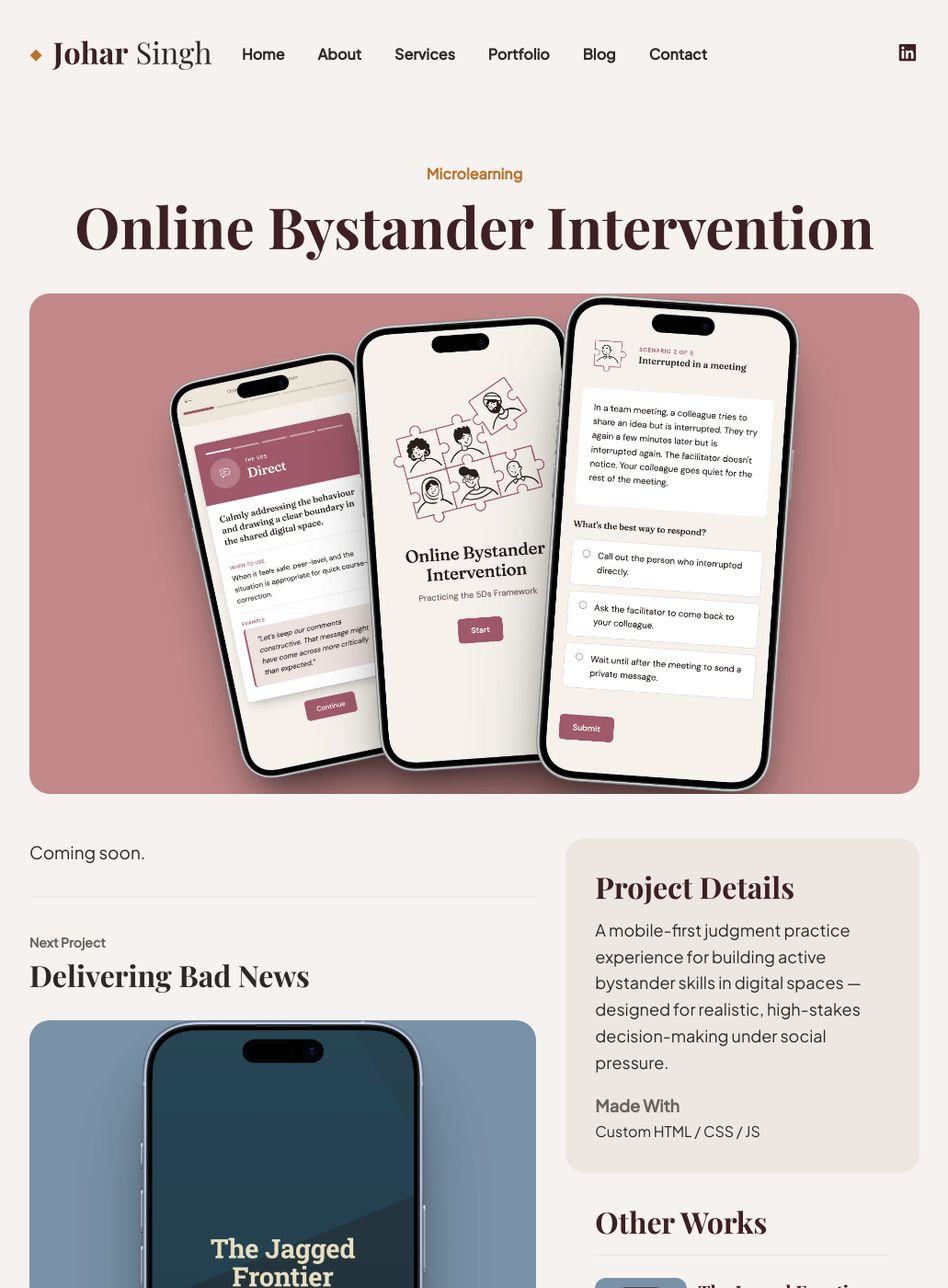
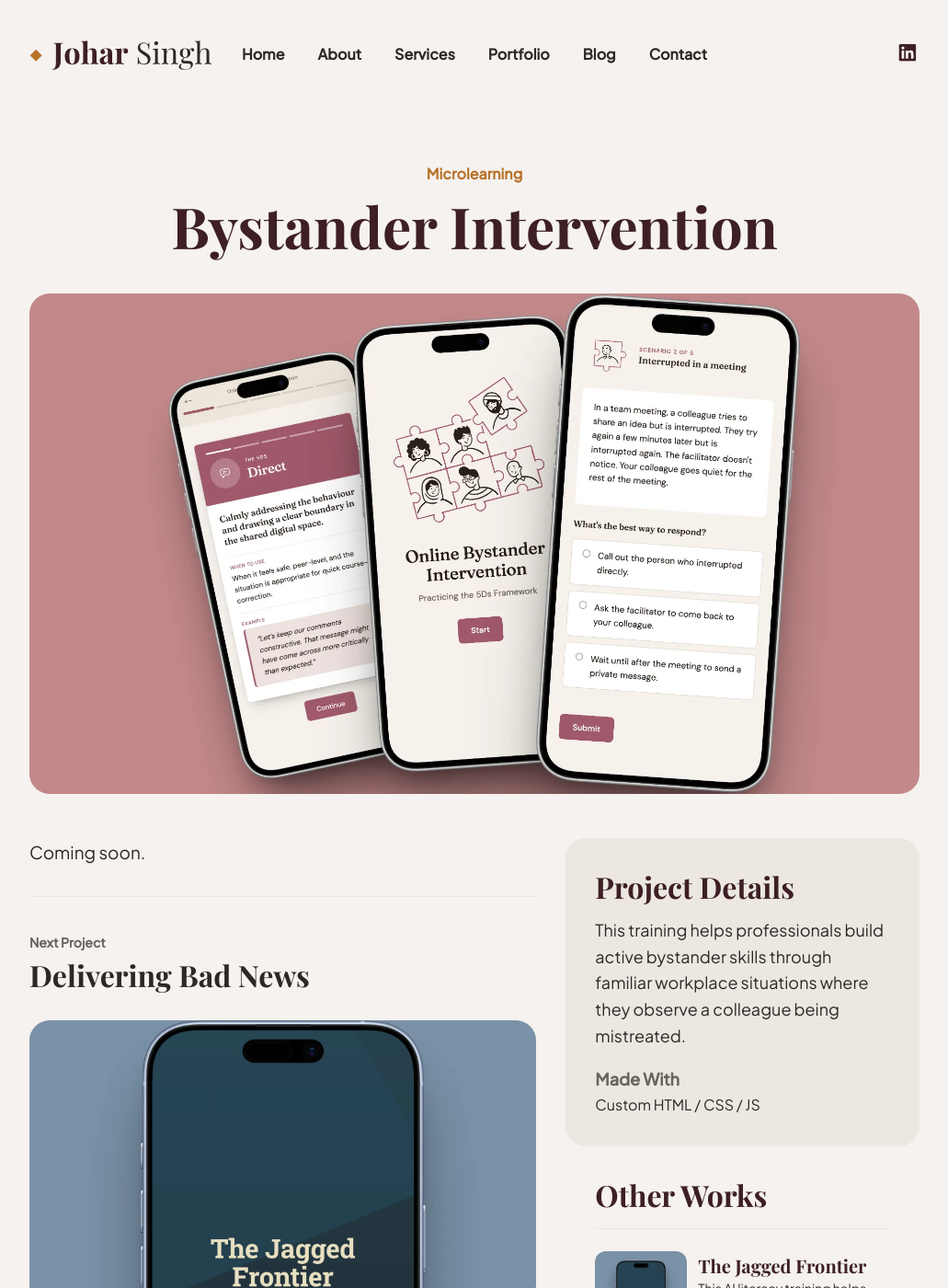
Before and after one commit to j0har/joharsingh.com, a Jekyll site: the page built from _projects/2026-01-04-dbi.md, in a window 1280 px wide and 1400 px high. Shown: the whole window at 92% size, without its empty margins (124-1155 px from the left). Built offline with Jekyll 4.4.1, drawn with Linux system fonts in a browser that asks for light colours; some web fonts are replaced.

Commit message:
Revise title and descriptions for Bystander Intervention
Updated title, summary, and meta description for clarity.

```diff
--- a/_projects/2026-01-04-dbi.md
+++ b/_projects/2026-01-04-dbi.md
@@ -1,8 +1,8 @@
 ---
-title: Online Bystander Intervention
+title: Bystander Intervention
 subtitle: Microlearning
-summary: A mobile-first judgment practice experience for building active bystander skills in digital spaces — designed for realistic, high-stakes decision-making under social pressure.
-meta_description: A mobile-first judgment practice experience for building active bystander skills in digital spaces — designed for realistic, high-stakes decision-making under social pressure.
+summary: This training helps professionals build active bystander skills through familiar workplace situations where they observe a colleague being mistreated.
+meta_description: This training helps professionals build active bystander skills through familiar workplace situations where they observe a colleague being mistreated.
 client: Portfolio
 tools: Custom HTML / CSS / JS
 date: 2026-06-14
```
